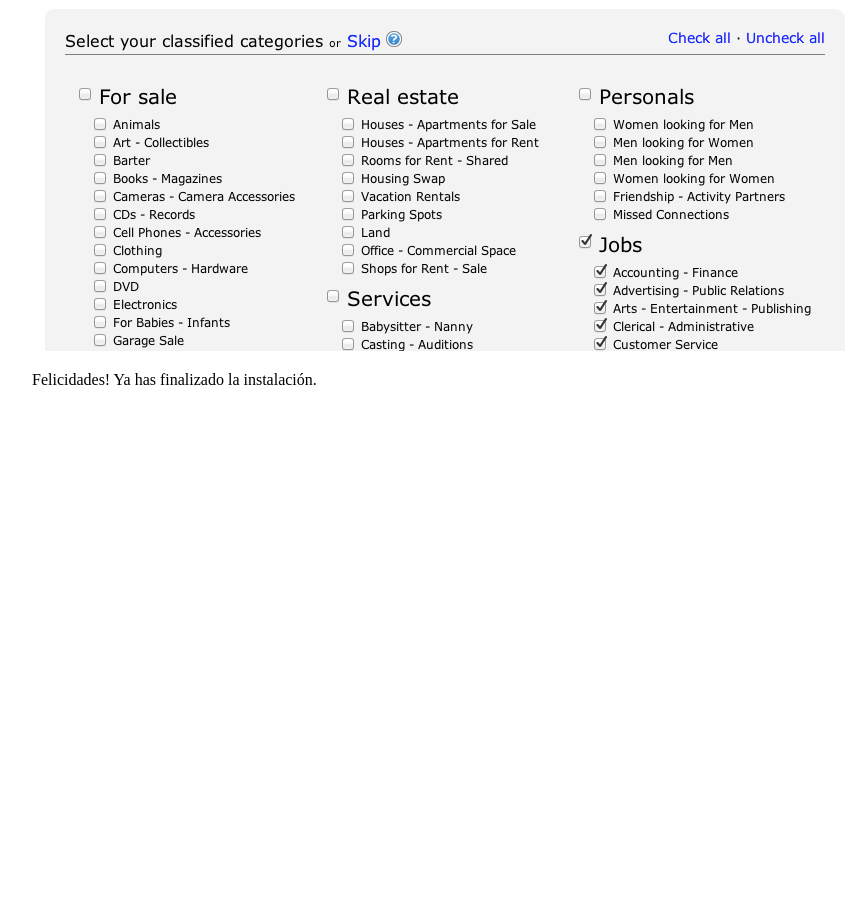
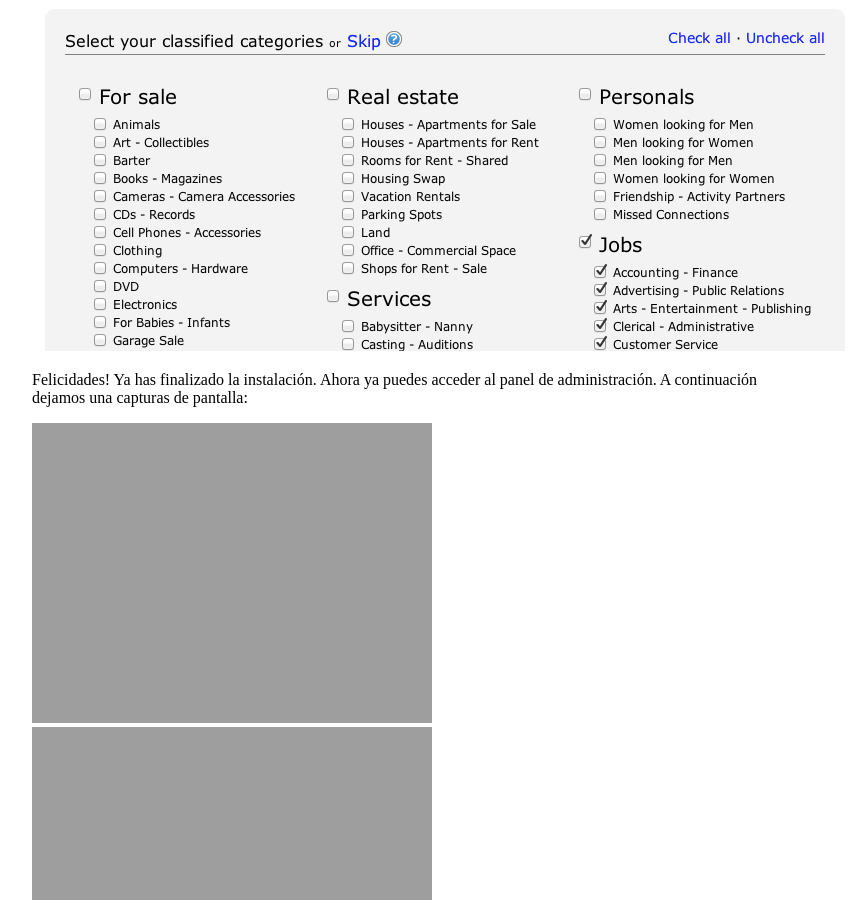
Before and after one commit to osclass/osclass.github.com, a Jekyll site: the page built from tutorial-instalacion.md, in a window 1280 px wide and 900 px high, scrolled down 3313 px. Shown: the whole window, without its empty margins (108-964 px from the left). Built offline with Jekyll 4.4.1, drawn with Linux system fonts in a browser that asks for light colours; Markdown is read by kramdown in place of the engine named in the settings; before the commit the page ends 3718 px from its top, so only the background shows below that.

Commit message:
tutorial updated

```diff
--- a/tutorial-instalacion.md
+++ b/tutorial-instalacion.md
@@ -43,10 +43,19 @@
 
 ![Step 3][step_3]
 
-Felicidades! Ya has finalizado la instalación.
+Felicidades! Ya has finalizado la instalación. Ahora ya puedes acceder al panel de administración. A continuación dejamos una capturas de pantalla:
+
+![Login dashboard][layout_admin_login]
+![Dashboard][layout_admin_dashboard]
+![Home][layout_home]
+![Item detail page][layout_item_detail]
 
 [requirements]: http://osclass.github.com/img/tutorial/requirements.png
 [step_1]: http://osclass.github.com/img/tutorial/step1.png
 [step_2]: http://osclass.github.com/img/tutorial/step2.png
 [step_3]: http://osclass.github.com/img/tutorial/step3.png
 [finish]: http://osclass.github.com/img/tutorial/finish.png
+[layout_home]: http://osclass.github.com/img/tutorial/layout-home.png
+[layout_item_detail]: http://osclass.github.com/img/tutorial/layout-item-detail.png
+[layout_admin_login]: http://osclass.github.com/img/tutorial/layout-admin-login.png
+[layout_admin_dashboard]: http://osclass.github.com/img/tutorial/layout-admin-dashboard.png
```
